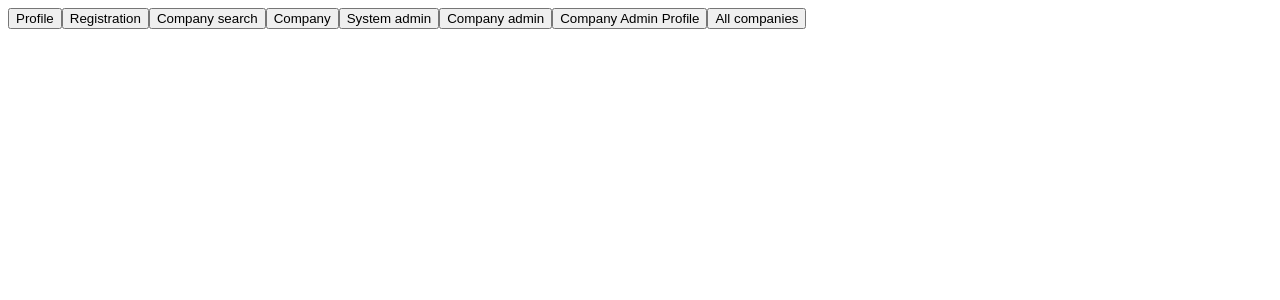
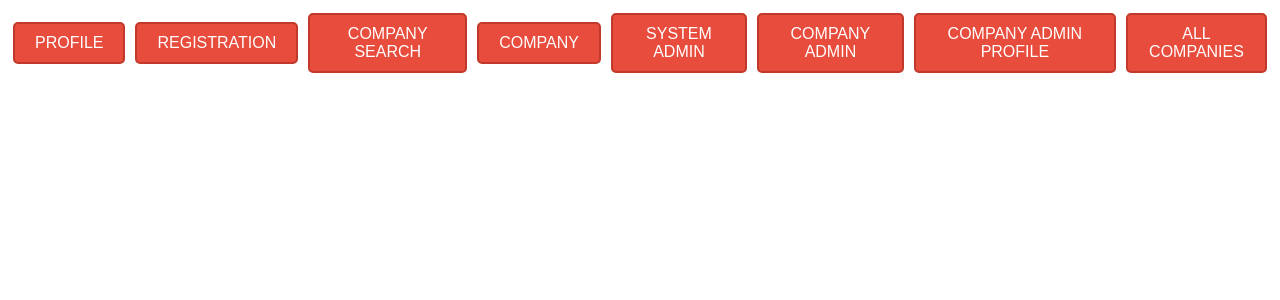
Before and after one commit to ISA-Tim6/Medical-Equipment-front-end, an Angular app: page / in a window 1280 px wide. Shown: the top 300 px of the page. Built offline with nearby package versions, Linux system fonts and the light colour scheme.

Commit message:
style: Navbar

```diff
--- a/src/app/app.component.css
+++ b/src/app/app.component.css
@@ -0,0 +1,22 @@
+.navbar {
+  display: flex;
+  justify-content: center;
+  align-items: center;
+}
+.navbar-btn {
+  background-color: #e74c3c;
+  color: #fff;
+  padding: 10px 20px;
+  border: 2px solid #c0392b;
+  border-radius: 5px;
+  font-size: 16px;
+  cursor: pointer;
+  text-transform: uppercase;
+  transition: background-color 0.3s, color 0.3s;
+  margin: 5px;
+}
+
+.navbar-btn:hover {
+  background-color: #c0392b;
+  color: #eee;
+}
--- a/src/app/app.component.html
+++ b/src/app/app.component.html
@@ -1,9 +1,21 @@
-<button [routerLink]="['user-profile']">Profile</button>
-<button [routerLink]="['registration']">Registration</button>
-<button [routerLink]="['company-search']">Company search</button>
-<button [routerLink]="['company-form']">Company</button>
-<button [routerLink]="['system-admin-form']">System admin</button>
-<button [routerLink]="['company-admin-form']">Company admin</button>
-<button [routerLink]="['company-admin-profile']">Company Admin Profile</button>
-<button [routerLink]="['companies']">All companies</button>
+<div class="navbar">
+  <button [routerLink]="['user-profile']" class="navbar-btn">Profile</button>
+  <button [routerLink]="['registration']" class="navbar-btn">
+    Registration
+  </button>
+  <button [routerLink]="['company-search']" class="navbar-btn">
+    Company search
+  </button>
+  <button [routerLink]="['company-form']" class="navbar-btn">Company</button>
+  <button [routerLink]="['system-admin-form']" class="navbar-btn">
+    System admin
+  </button>
+  <button [routerLink]="['company-admin-form']" class="navbar-btn">
+    Company admin
+  </button>
+  <button [routerLink]="['company-admin-profile']" class="navbar-btn">
+    Company Admin Profile
+  </button>
+  <button [routerLink]="['companies']" class="navbar-btn">All companies</button>
+</div>
 <router-outlet></router-outlet>
```
